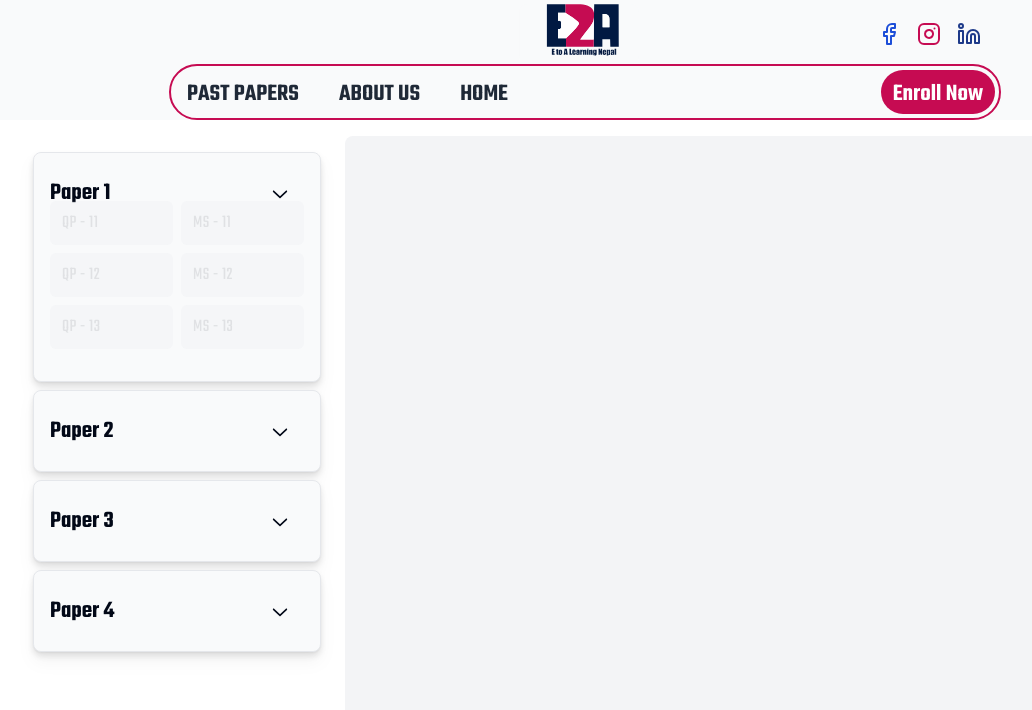
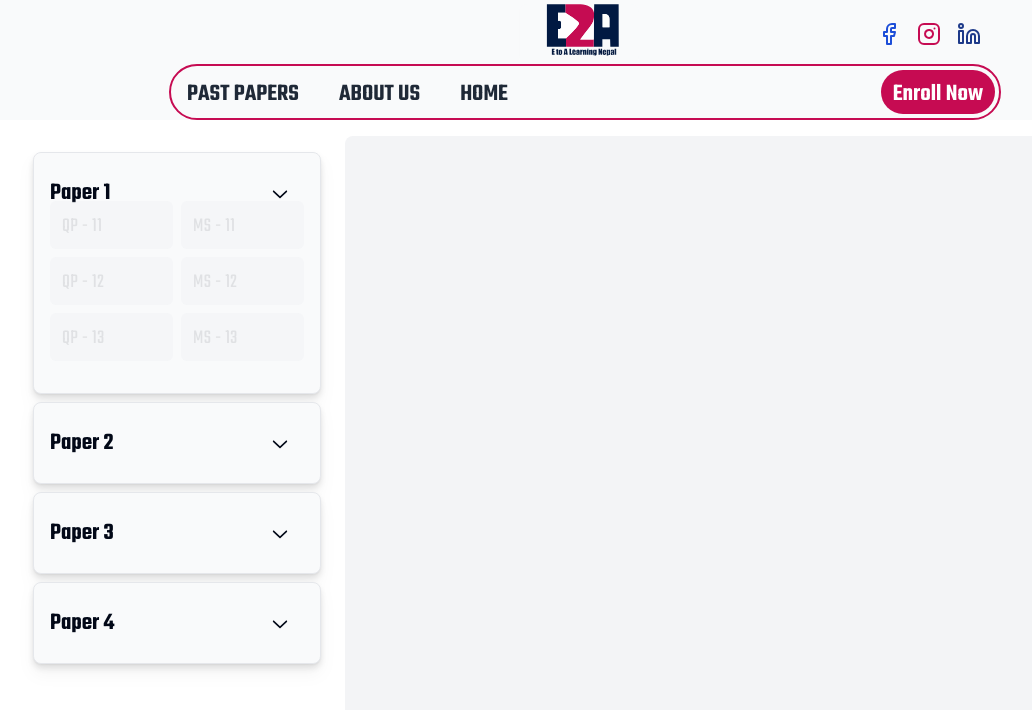
Before and after one commit to aayush-dhakal-max/e2a, a Next.js app: page /pastpapers/1 in a window 1280 px wide. Both pictures are taken after a click on the button 335 px from the left and 193 px from the top of the page. Shown: the top 710 px of the page, without its empty margins (55-1087 px from the left). Built offline with nearby package versions, Linux system fonts and the light colour scheme.

Commit message:
grid cols bug fixed in pastpapers

```diff
--- a/src/app/pastpapers/[courseName]/page.tsx
+++ b/src/app/pastpapers/[courseName]/page.tsx
@@ -79,7 +79,7 @@ export default function Component() {
                                 }}
                                 key={exam.name}
                                 href={"#"}
-                                className={`block w-full bg-gray-300 rounded-md px-3 py-2 text-lg tracking-wide font-medium transition-colors duration-400
+                                className={`block w-full bg-gray-300 rounded-md px-3 py-2 pt-3 text-lg tracking-wide font-medium transition-colors duration-400
                               ${
                                 activeLink === exam.name
                                   ? "bg-gray-800 text-white"
@@ -128,7 +128,7 @@ export default function Component() {
                         }}
                         key={exam.name}
                         href={"#"}
-                        className={`block w-full bg-gray-300 rounded-md px-3 py-2 text-lg tracking-wide font-medium transition-colors duration-400
+                        className={`block w-full bg-gray-300 rounded-md px-3 py-2 pt-3 text-xl tracking-wide font-medium transition-colors duration-400
                         ${
                           activeLink === exam.name
                             ? "bg-gray-800 text-white"
--- a/src/data/computerPPData.json
+++ b/src/data/computerPPData.json
@@ -73,6 +73,7 @@
     },
     {
         "subject": "Paper 3",
+        "cols": 2,
         "exams": [
             {
                 "name": "QP - 31",
@@ -102,6 +103,7 @@
     },
     {
         "subject": "Paper 4",
+        "cols": 2,
         "exams": [
             {
                 "name": "QP - 41",
```
